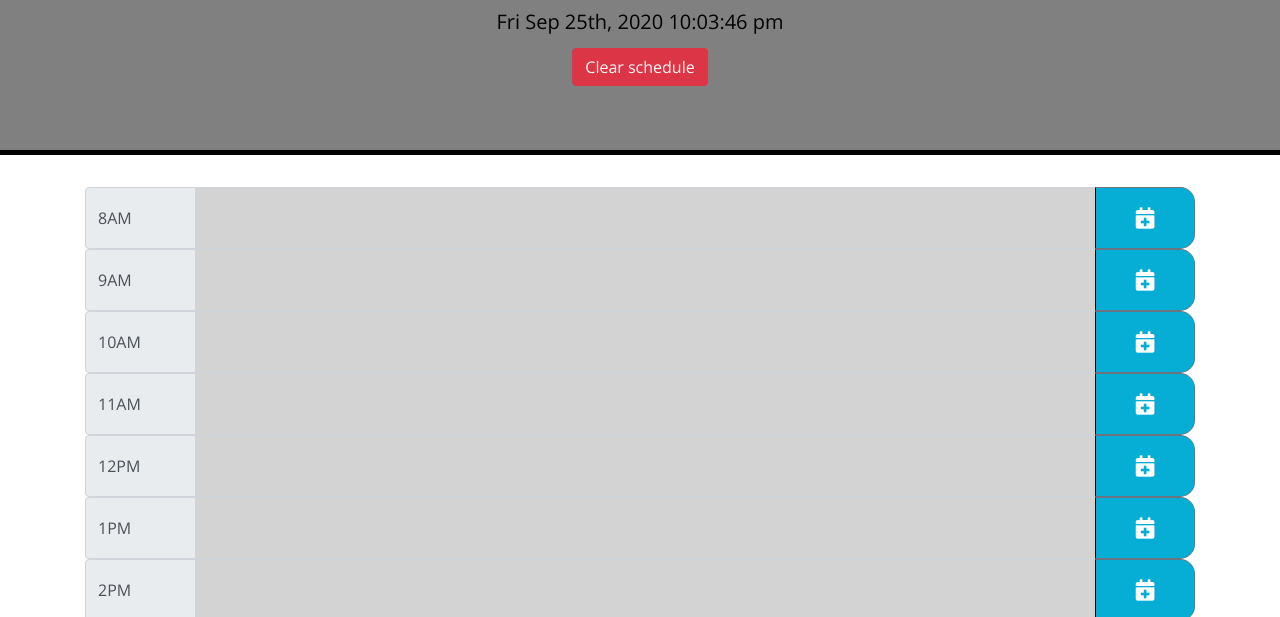
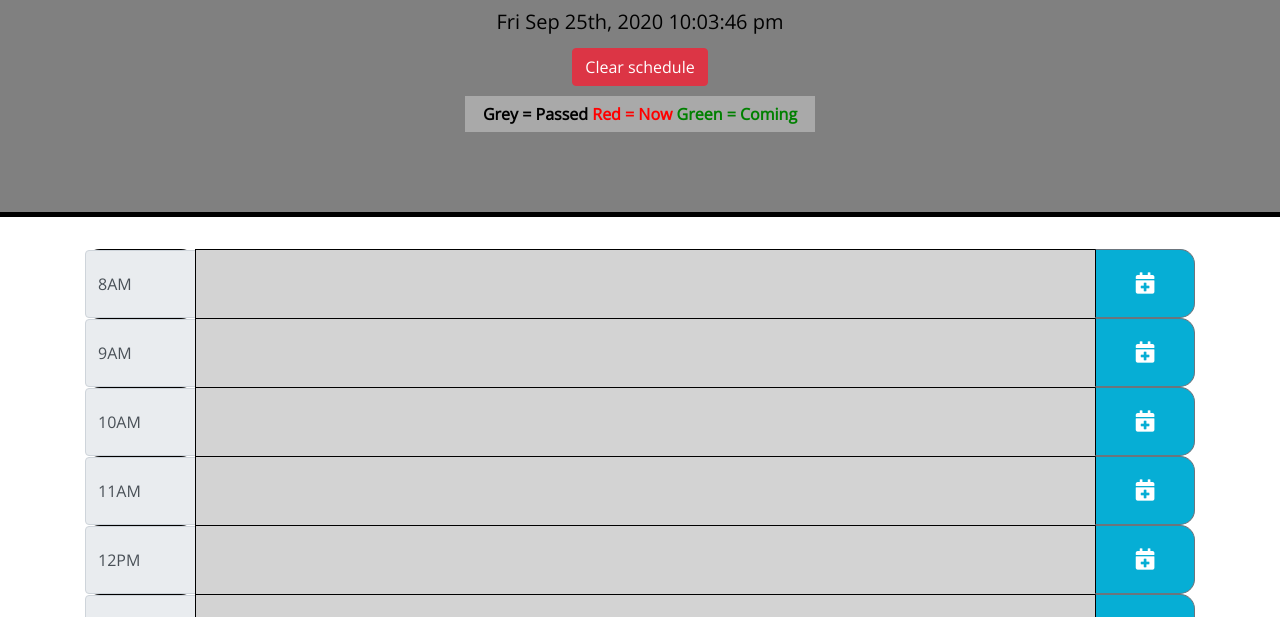
Before and after one commit to ElwinUng0120/Day-Planner, a plain HTML site: page index.html in a window 1280 px wide. Shown: the part 182-799 px from the top of the page. Drawn offline with nearby package versions, Linux system fonts and the light colour scheme.

Commit message:
Updated README.md

```diff
--- a/css/style.css
+++ b/css/style.css
@@ -4,11 +4,10 @@ body {
   line-height: 1;
 }
 
-textarea{
-  background-color: transparent;
+.description{
   border: none;
   resize: none;
-  color: #000000;
+  border-top: 1px solid black;
   border-left: 1px solid black;
   padding: 10px;
 }
@@ -21,13 +20,10 @@ textarea{
   border-bottom: 5px solid black;
 }
 
-.description{
-  white-space: pre-wrap;
-}
-
 .time-block{
   text-align: center;
   border-radius: 15px;
+  border-top: 1px solid black;
   flex: 0 0 10%;
 }
 
@@ -75,3 +71,12 @@ textarea{
   font-size: 20px;
   transition: all .3s ease-in-out;
 }
+
+#note{
+  margin-top: 10px;
+  margin-left: auto;
+  margin-right: auto;
+  width: 350px;
+  padding: 10px;
+  background-color: darkgray;
+}
--- a/index.html
+++ b/index.html
@@ -21,12 +21,20 @@
       <p class="lead">A simple calendar app for scheduling your work day</p>
       <p id="currentDay" class="lead"></p>
       <button id="clearBtn" type="button" class="btn btn-danger">Clear schedule</button>
+      <p id="note">
+        <strong>
+          <span style="color: black">Grey = Passed</span>
+          <span style="color: red">Red = Now</span>
+          <span style="color: green">Green = Coming</span>
+        </strong>
+      </p>
     </header>
 
     <!-- Timetable -->
     <div class="container">
+    </div>
 
-    </div>
+    <br><br>
 
     <!-- jQuery script CDN -->
     <script src="https://cdnjs.cloudflare.com/ajax/libs/jquery/3.5.1/jquery.min.js"></script>
--- a/js/script.js
+++ b/js/script.js
@@ -25,6 +25,8 @@ function saveToLocal(event){
     }
     //Updating the description in localStorage
     localStorage.descriptList = JSON.stringify(descriptList);
+    alert("Saved!");
+
 }
 
 //Load description
@@ -52,7 +54,7 @@ function makeTable(){
             <div class="input-group-prepend time-block">
                 <label class="input-group-text">${tableTime}${tableTime2}</label>
             </div>
-            <textarea class="form-control description ${color}" id="slot${index}"></textarea>
+            <textarea class="form-control text-dark font-weight-bold description ${color}" id="slot${index}"></textarea>
             <div class="input-group-append">
                 <button class="btn btn-outline-secondary saveBtn" value="${index}"><i class="fas fa-calendar-plus fa-lg"></i></button>
             </div>
```
Also changed, not shown: img/readme/header.jpg (added), img/readme/overview.jpg (added), img/readme/schedule.jpg (added), img/readme/schedule_withAlert.jpg (added), 1 other file.
